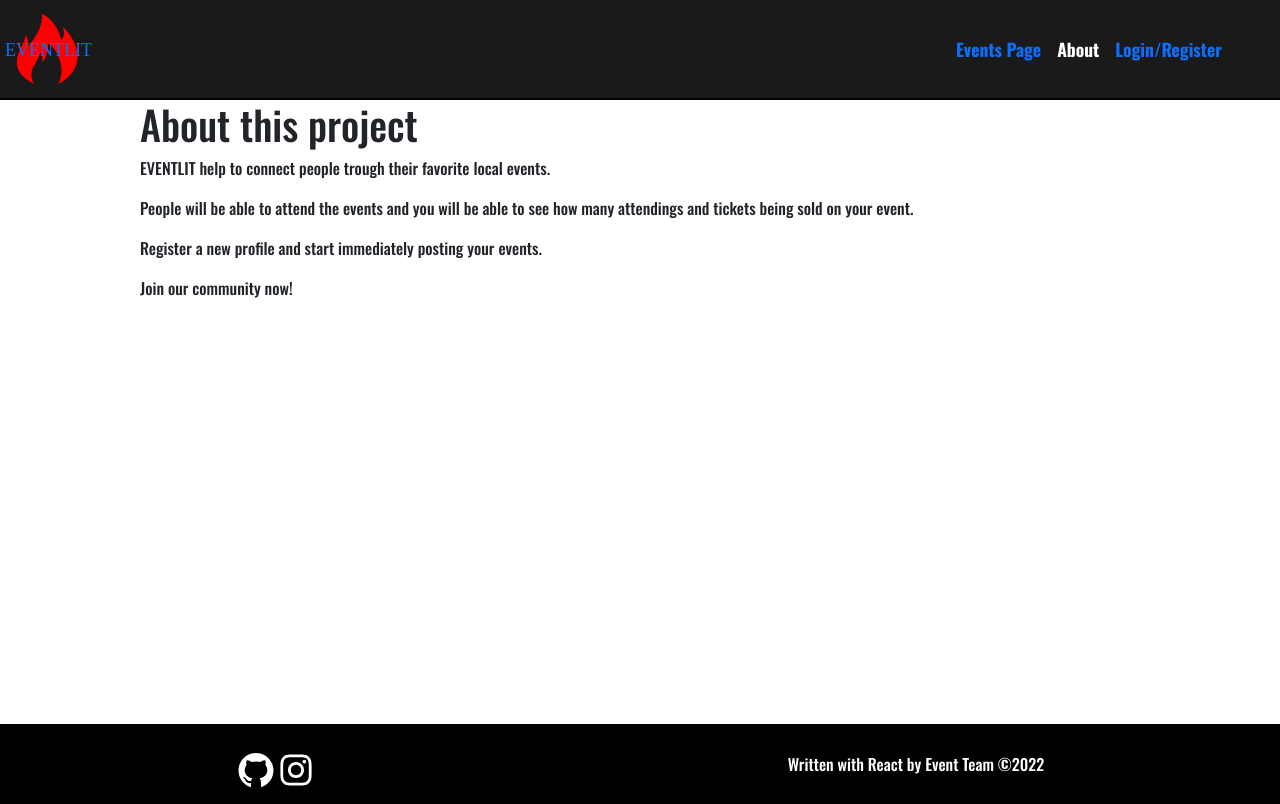
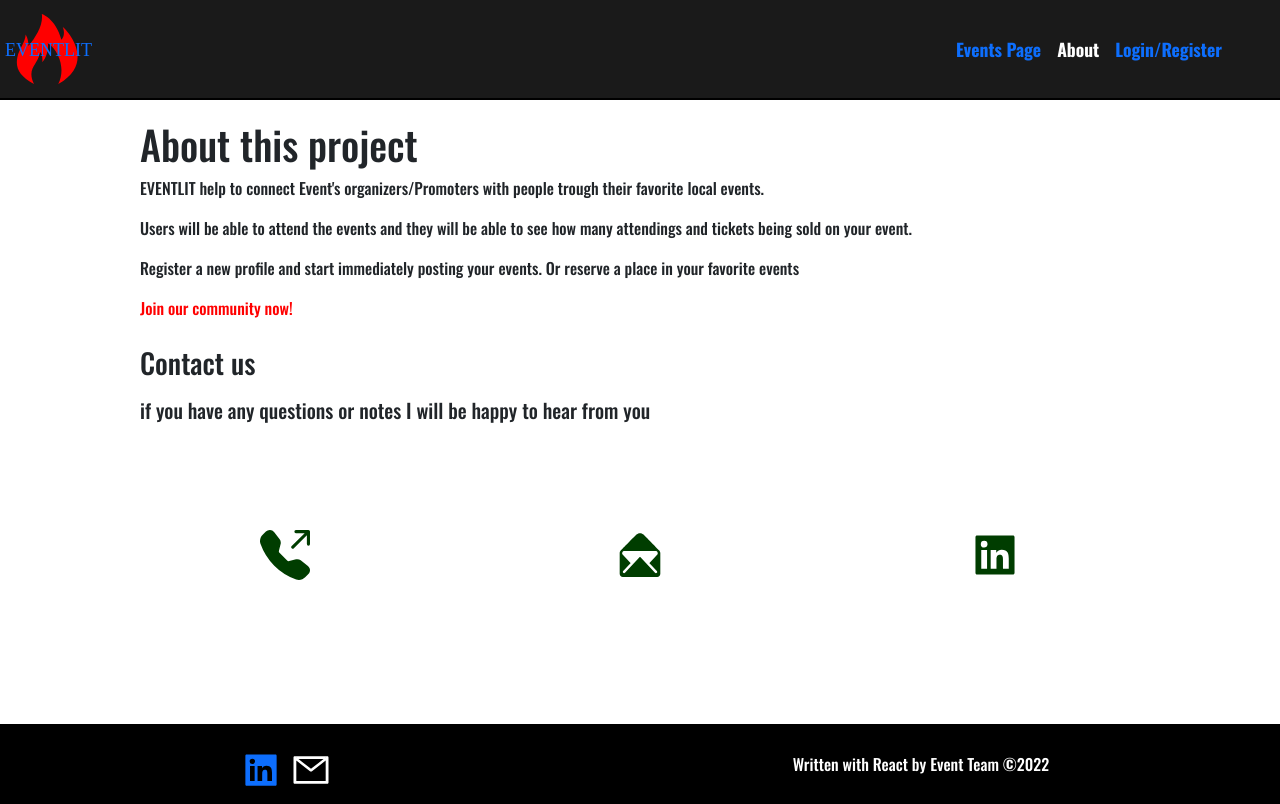
Before and after one commit to MuhandOsman/events-manager, a React (Create React App) app in the folder frontend/: page /about in a window 1280 px wide. Built offline with nearby package versions, Linux system fonts and the light colour scheme; no server answers; a web font is replaced by a local one.

Commit message:
about page animation

```diff
--- a/frontend/src/App.css
+++ b/frontend/src/App.css
@@ -51,6 +51,7 @@ background-color: black;
   border-radius: 20px;
 }
 
-.footer-icons {
+.footer-icons a {
  font-size:40px;
+ padding-left: 10px;
 }
--- a/frontend/src/components/Footer.jsx
+++ b/frontend/src/components/Footer.jsx
@@ -1,14 +1,15 @@
-import React from 'react'
-import  {AiFillGithub}  from "react-icons/ai";
-import { AiOutlineInstagram } from "react-icons/ai";
+import  {AiOutlineMail}  from "react-icons/ai";
+import { AiFillLinkedin } from "react-icons/ai";
 
 const Footer = () => {
   return (
     <footer>
 
       <div className="footer-icons">
-        <AiFillGithub />
-        <AiOutlineInstagram />
+        <a  rel="noreferrer" href="https://linkedin.com/in/muhanadosman" target="_blank"  className="linked-in"><AiFillLinkedin /></a>
+        <a href="mailto:mo1981ot@gmail.com" className="mail"><AiOutlineMail color="white" /></a>
+
+
       </div>
       <div className="copyright">Written with React by Event Team ©2022</div>
     </footer>
--- a/frontend/src/components/Pages/about/About.jsx
+++ b/frontend/src/components/Pages/about/About.jsx
@@ -1,17 +1,40 @@
+import { Link } from "react-router-dom";
 import "./about.css";
+import {BsFillTelephoneOutboundFill} from "react-icons/bs"
+import {IoIosMailOpen} from "react-icons/io"
+import {AiFillLinkedin} from "react-icons/ai"
 
 const About = () => {
   return (
     <section className="about-container">
       <h1>About this project</h1>
-      <p>EVENTLIT help to connect people trough their favorite local events. </p>
-        <p>People will be able to attend the events and you will be able to see how many attendings and tickets being sold on your event.</p>
-        <p>Register a new profile and start immediately posting your events. </p>
-        <p>Join our community now!</p>
+      <p className="ani-1">
+        EVENTLIT help to connect Event's organizers/Promoters with people trough
+        their favorite local events.{" "}
+      </p>
+      <p className="ani-2">
+        Users will be able to attend the events and they will be able to see how
+        many attendings and tickets being sold on your event.
+      </p>
+      <p className="ani-3">
+        Register a new profile and start immediately posting your events. Or
+        reserve a place in your favorite events{" "}
+      </p>
+      <Link to="/form" className="ani-4">
+        <p className="joinUs">Join our community now!</p>
+      </Link>
+        <h3>Contact us</h3>
+        <h5>if you have any questions or notes I will be happy to hear from you </h5>
+      <div className="contact-me">
+          <BsFillTelephoneOutboundFill size="50" className="contact1" />
+          <IoIosMailOpen size="50" className="contact2"/>
+          <AiFillLinkedin size="50" className="contact3"/>
 
 
+
+      </div>
     </section>
   );
-}
+};
 
-export default About
+export default About;
--- a/frontend/src/components/Pages/about/about.css
+++ b/frontend/src/components/Pages/about/about.css
@@ -2,4 +2,93 @@
     width: 1000px;
     margin: 0 auto;
     height: 50vh;
+    padding-top: 20px;
+    position: relative;
 }
+
+.joinUs {
+    color: red
+}
+
+@keyframes enter-bottom {
+    from {top:50% ; }
+    to {top:0; }
+}
+@keyframes enter-right {
+    from {right:50% ; }
+    to {right:0; }
+}
+@keyframes enter-left {
+    from {left:50%; }
+    to {left:0; }
+}
+
+@keyframes enter-top {
+    from {bottom:50% ; }
+    to {bottom:0; }
+}
+
+.ani-1{
+    animation: enter-bottom 2s ease-out 0.4s 1 normal ;
+    position: relative;
+}
+.ani-2 {
+    animation: enter-right 2s ease-out 0.4s 1 normal ;
+    position: relative;
+}
+.ani-3 {
+    animation: enter-left 2s ease-out 0.4s 1 normal ;
+    position: relative;
+}
+
+.ani-4 {
+    animation: enter-top 2s ease-out 0.4s 1 normal ;
+    position: relative;
+}
+
+.contact-me {
+    padding:20px;
+    padding-top:100px;
+    width: 80%;
+    margin:0 auto;
+    display: flex;
+    justify-content: space-between;
+    position: relative;
+    animation: color-change 2s linear infinite both;
+}
+
+@keyframes upUp {
+    from {bottom :600px; transform:rotate(0deg)}
+    to {bottom:0; transform:rotate(360deg)}
+}
+@keyframes upLeft {
+    from {bottom :500px;right:1100px; transform:rotate(0deg)}
+    to {bottom:0;right:0; transform:rotate(360deg)}
+}
+@keyframes upRight {
+    from {bottom :500px;left:1100px; transform:rotate(0deg)}
+    to {bottom:0;left:0; transform:rotate(360deg)}
+}
+
+
+
+
+.contact1 {
+    animation: upRight 2s ease-in-out 0.4s 1 normal;
+    position: relative;
+}
+
+.contact2 {
+    animation: upUp 2s ease-in-out 0.4s 1 normal;
+    position: relative;
+}
+.contact3 {
+    animation: upLeft 2s ease-in-out 0.4s 1 normal;
+    position: relative;
+}
+
+@keyframes color-change {
+    0% {color:green}
+    50% {color:black}
+    100% {color:green}
+}
--- a/frontend/src/components/Pages/eventDetail/EventDetail.jsx
+++ b/frontend/src/components/Pages/eventDetail/EventDetail.jsx
@@ -26,7 +26,7 @@ const EventDetail = () => {
         <div className="event-details">
           <p className="date-location">
             {" "}
-            <span>
+            <span>Date:
               {item.date
                 .slice(0, 16)
                 .split(".")
@@ -35,12 +35,12 @@ const EventDetail = () => {
                 .split("T")
                 .join(" ")}
             </span>{" "}
-            <span>{item.location}</span>{" "}
+            <span>Location: {item.location}</span>{" "}
           </p>
 
           <h5>
             {" "}
-            about this event: <br /> <br /> {item.description} <br /> This event
+            About this event: <br /> <br /> {item.description} <br /> This event
             will be a phone-free experience. Use of cellphones, smart watches,
             smart accessories, cameras or recording devices will not be
             permitted in the performance space. Upon arrival at the venue, all
--- a/frontend/src/components/Pages/home/Home.jsx
+++ b/frontend/src/components/Pages/home/Home.jsx
@@ -165,7 +165,7 @@ const Home = () => {
                       </div>
                     </div>
                   ) : (
-                    login && (
+                    /* login &&  */(
                       <GiGlassHeart
                         size={32}
                         title="Subscribe"
@@ -191,7 +191,7 @@ const Home = () => {
           {error && <div className="show-error">{error}</div>}
         </div>
       ) : (
-        <ImSpinner className="loading" size={50} style={{ fill: "red" }} />
+        <ImSpinner className="loading" size={80} style={{ fill: "red" }} />
       )}
     </section>
   );
--- a/frontend/src/components/Pages/home/home.css
+++ b/frontend/src/components/Pages/home/home.css
@@ -49,7 +49,10 @@
 
 .loading {
     animation: 1s loadSpinner infinite linear;
-
+    position: absolute;
+    top: 50%;
+    left: 50%;
+    transform: translate(-50%, -50%);
 }
 @keyframes loadSpinner {
     0% { transform: rotateZ(0)}
```
